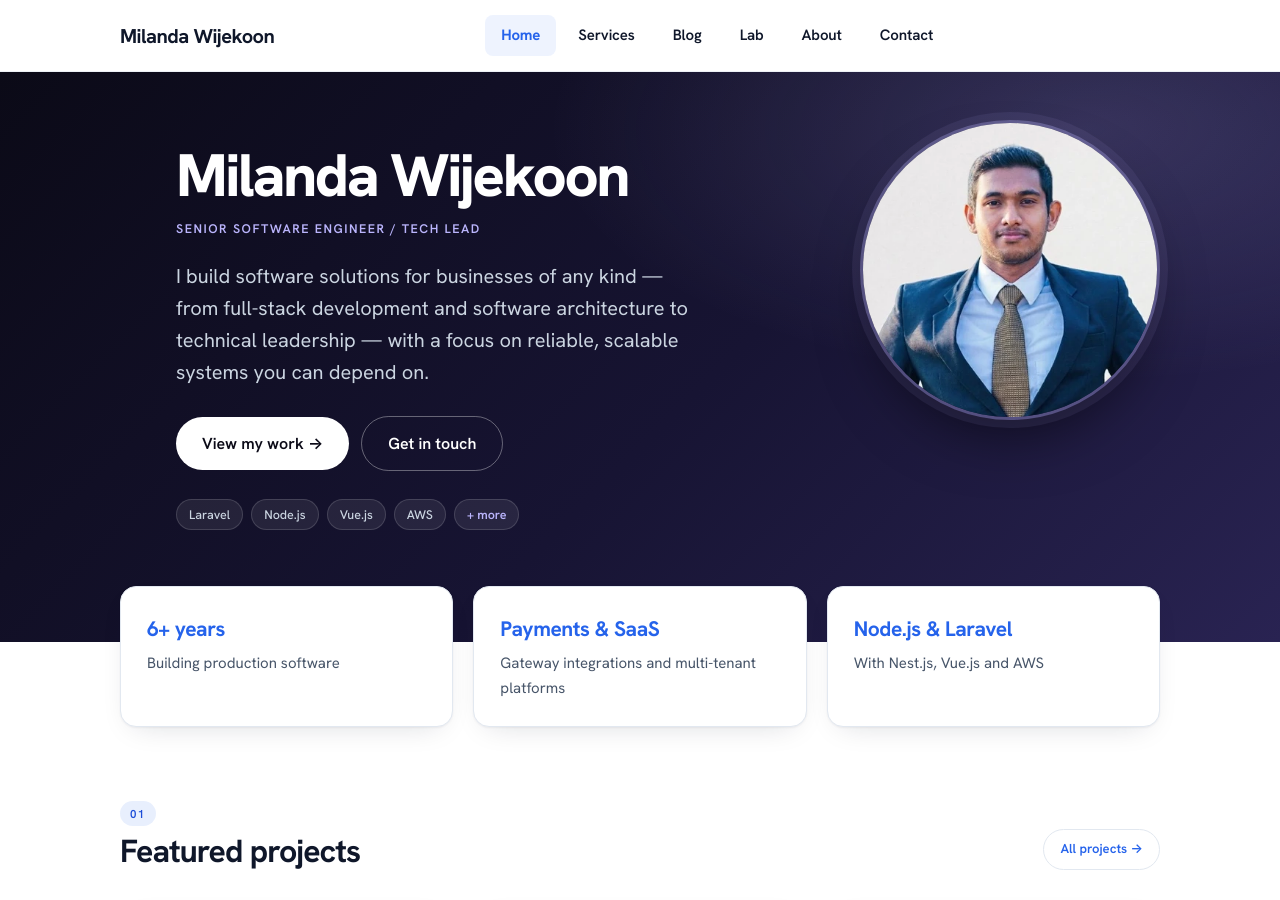
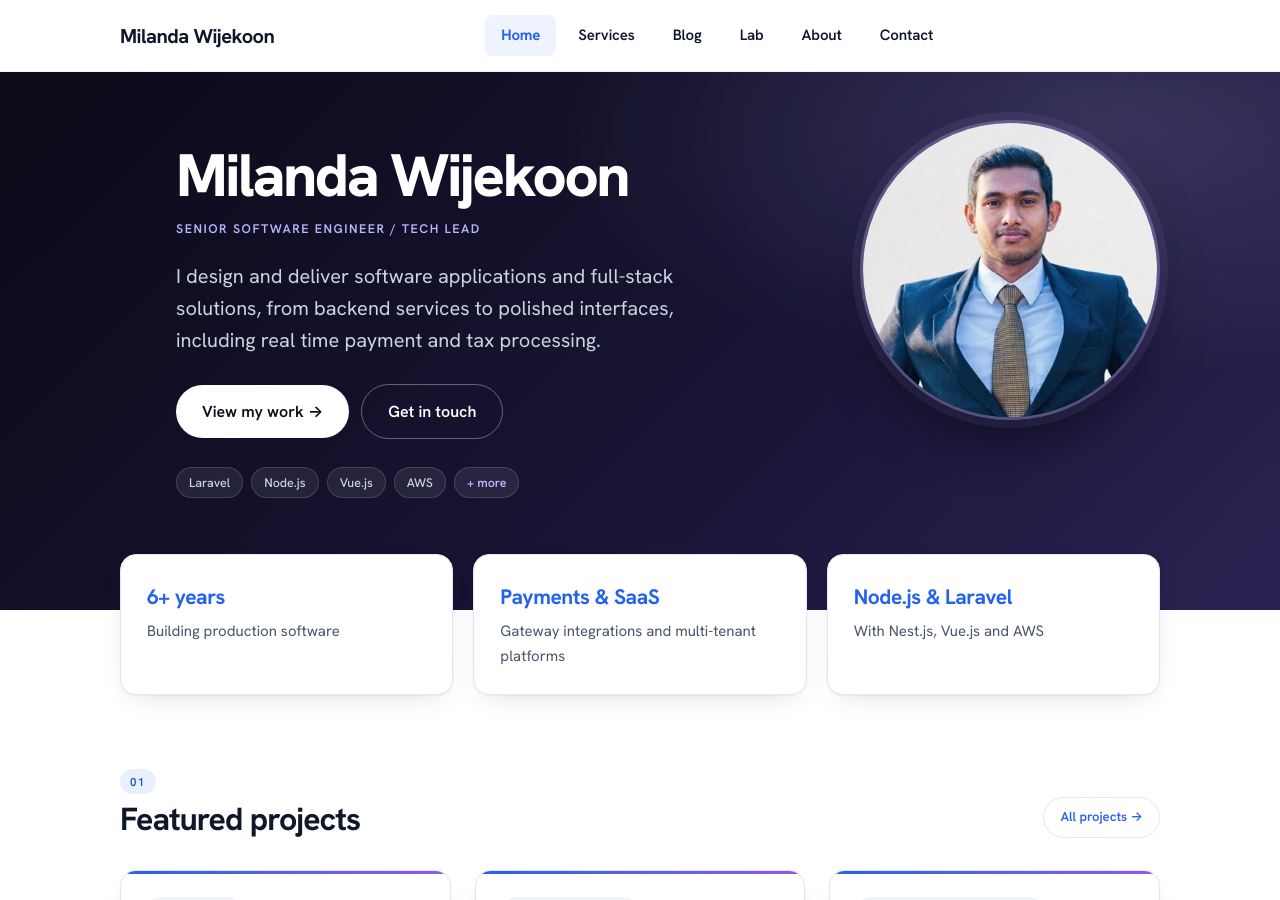
Before and after one commit to milandawijekoon/milandawijekoon.github.io, a Jekyll site: the page built from index.html, in a window 1280 px wide and 900 px high. Built offline with Jekyll 4.4.1, drawn with Linux system fonts in a browser that asks for light colours.

Commit message:
Modify hero description

```diff
--- a/index.html
+++ b/index.html
@@ -4,9 +4,9 @@ title: Milanda Wijekoon — Senior Software Engineer in Colombo, Sri Lanka
 short_title: Home
 permalink: /
 hero_description: >-
-  I build software solutions for businesses of any kind — from full-stack
-  development and software architecture to technical leadership — with a focus
-  on reliable, scalable systems you can depend on.
+  I design and deliver software applications and full-stack solutions, from
+  backend services to polished interfaces, including real time payment and tax
+  processing.
 description: >-
   Milanda Wijekoon is a Senior Software Engineer in Colombo, Sri Lanka,
   building scalable SaaS and fintech platforms with PHP/Laravel, Vue.js,
```
